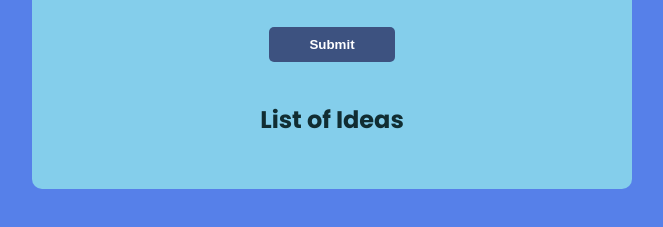
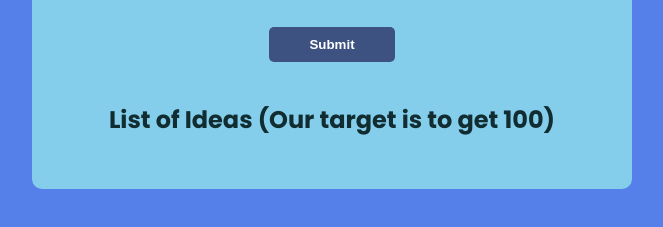
Before and after one commit to ShdwDevv/idea-collector-frontend, a plain HTML site: page index.html in a window 1280 px wide. Shown: the part 229-456 px from the top of the page, without its empty margins (308-971 px from the left). Drawn offline with Linux system fonts and the light colour scheme.

Commit message:
Added Target

```diff
--- a/index.html
+++ b/index.html
@@ -16,7 +16,7 @@
         </form>
 
         <div class="list">
-            <h2>List of Ideas</h2>
+            <h2>List of Ideas (Our target  is to get 100)</h2>
             <ul id="nameList"></ul>
         </div>
     </div>
```
